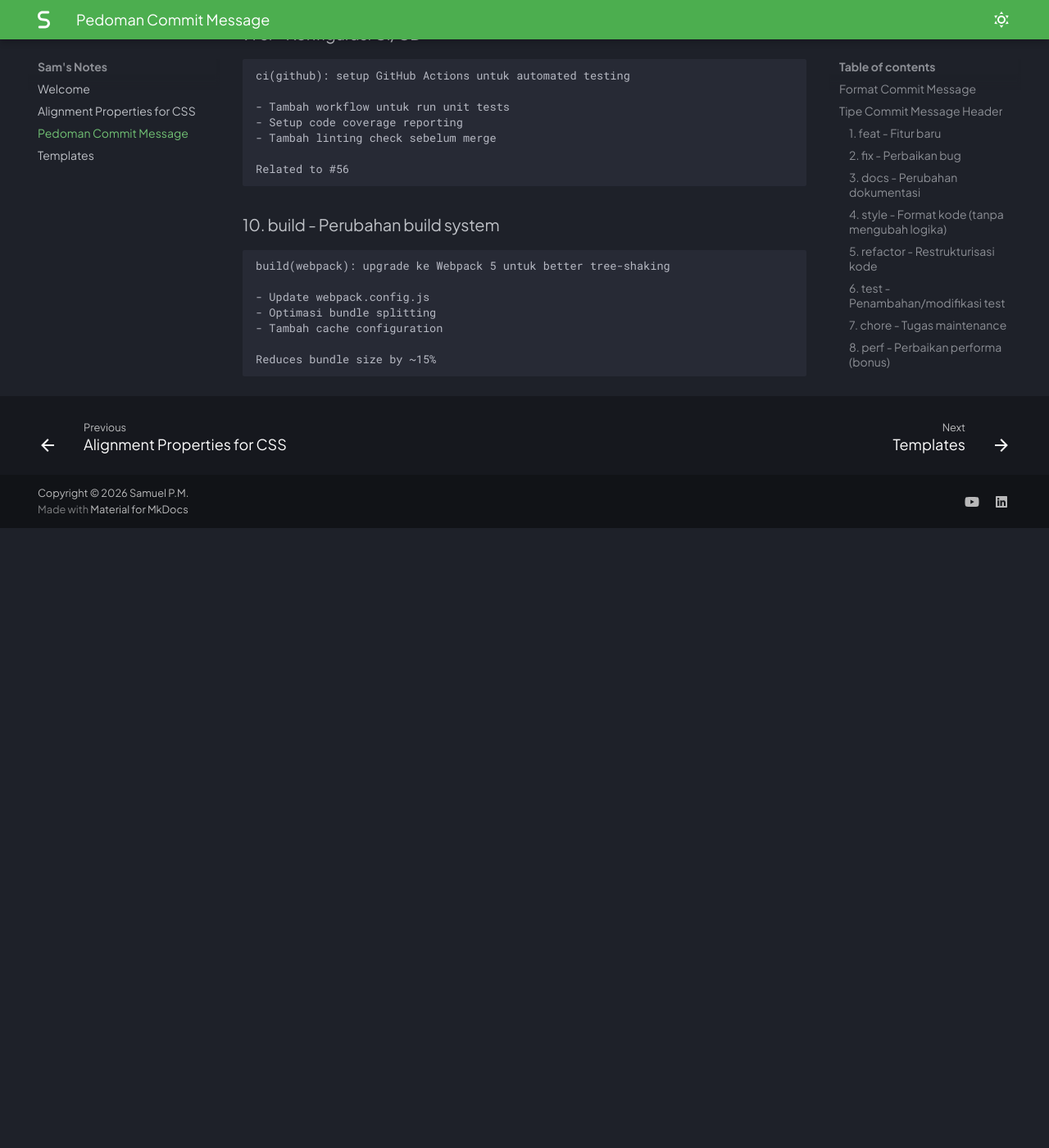
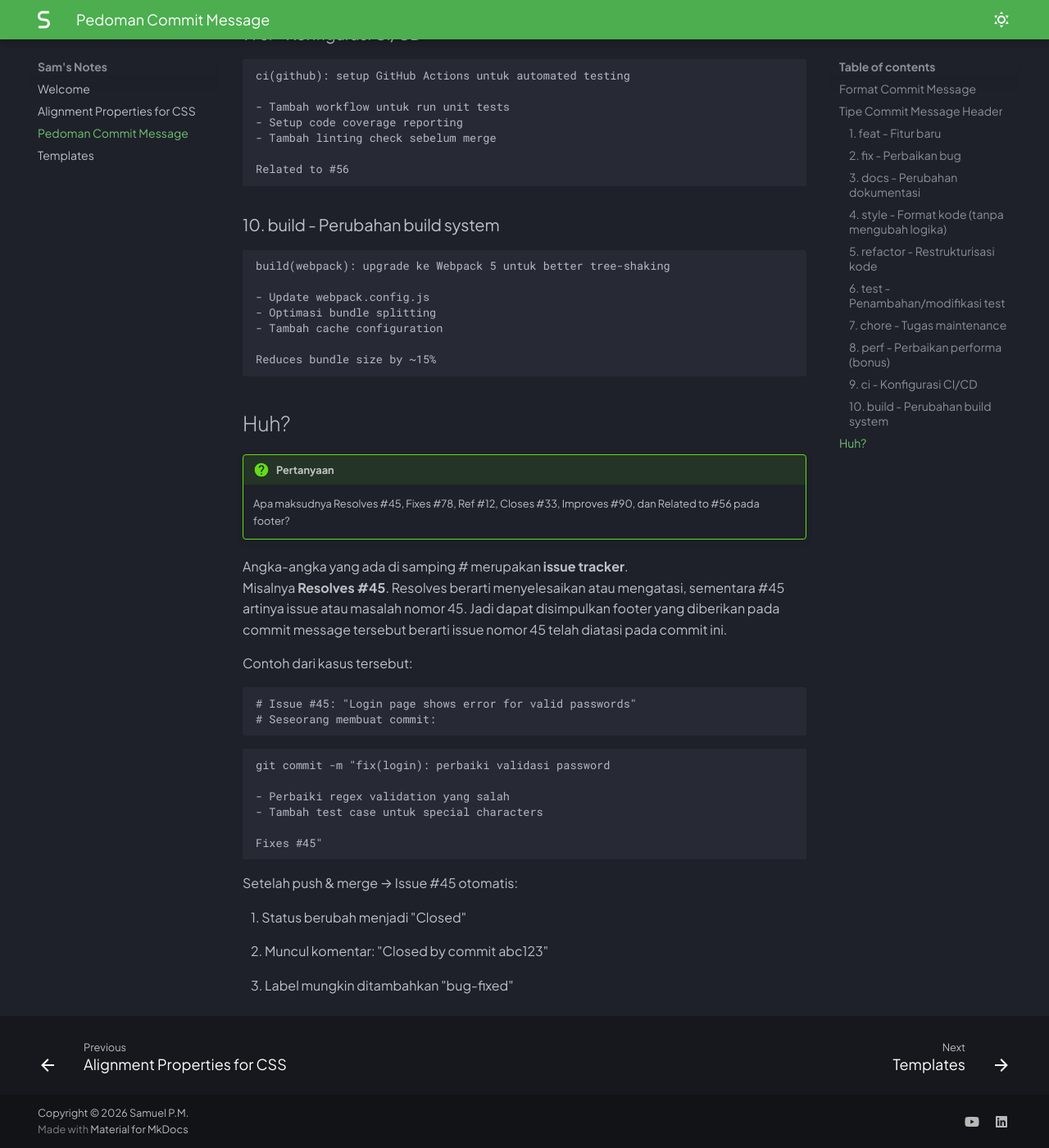
Before and after one commit to sampm092/my-notes, an MkDocs documentation site: the page built from docs/commit-m.md, in a window 1280 px wide and 1400 px high, scrolled down 3477 px. Shown: the whole window at 82% size. Built offline with MkDocs 1.6.1 and Material for MkDocs 9.7.7, drawn with Linux system fonts in a browser that asks for light colours; before the commit the page ends 4121 px from its top, so only the background shows below that.

Commit message:
feat: add explanation for issue tracker references in commit message footer

````diff
--- a/docs/commit-m.md
+++ b/docs/commit-m.md
@@ -157,3 +157,30 @@ build(webpack): upgrade ke Webpack 5 untuk better tree-shaking
 
 Reduces bundle size by ~15%
 ```
+
+## Huh?
+!!! question "Pertanyaan"
+    Apa maksudnya Resolves #45, Fixes #78, Ref #12, Closes #33, Improves #90, dan Related to #56 pada footer?
+
+Angka-angka yang ada di samping \# merupakan **issue tracker**. <br>
+Misalnya **Resolves \#45**. Resolves berarti menyelesaikan atau mengatasi, sementara \#45 artinya issue atau masalah nomor 45. Jadi dapat disimpulkan footer yang diberikan pada commit message tersebut berarti issue nomor 45 telah diatasi pada commit ini.
+
+Contoh dari kasus tersebut:
+```
+# Issue #45: "Login page shows error for valid passwords"
+# Seseorang membuat commit:
+```
+```
+git commit -m "fix(login): perbaiki validasi password
+
+- Perbaiki regex validation yang salah
+- Tambah test case untuk special characters
+
+Fixes #45"
+```
+
+
+Setelah push & merge → Issue #45 otomatis:
+<ol> 1. Status berubah menjadi "Closed" </ol>
+<ol> 2. Muncul komentar: "Closed by commit abc123" </ol>
+<ol> 3. Label mungkin ditambahkan "bug-fixed" </ol>
````
